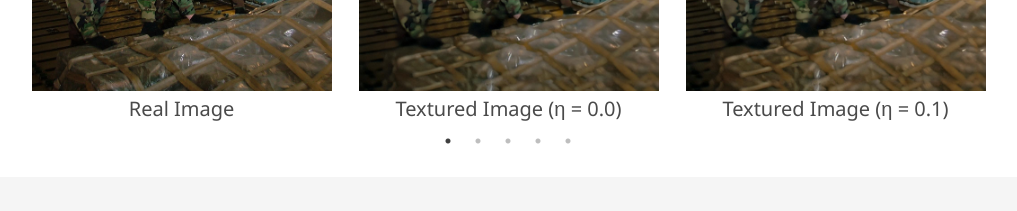
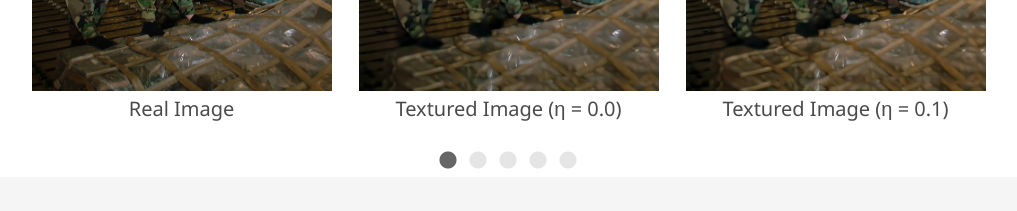
Before and after one commit to Inbalc2/TextureSAM.github.io, a plain HTML site: page index.html in a window 1280 px wide. Shown: the part 1000-1211 px from the top of the page, without its empty margins (132-1149 px from the left). Drawn offline with nearby package versions, Linux system fonts and the light colour scheme; some packages are replaced by stand-ins of ours; a script that the page names is missing; some icons are missing; a web font is replaced by a local one.

Commit message:
Update index.html

```diff
--- a/index.html
+++ b/index.html
@@ -123,7 +123,16 @@
 
       /* Style navigation dots */
       .slick-dots {
-            bottom: -30px;
+          bottom: -50px;
+      }
+
+      .slick-dots li button:before {
+          font-size: 20px;  /* increase dot size (default ~6px) */
+          color: #999;      /* inactive dot color */
+      }
+
+      .slick-dots li.slick-active button:before {
+          color: #333;      /* active dot color */
       }
 
       .subtitle {
```
Lines whose indentation alone changed are shown as unchanged.
